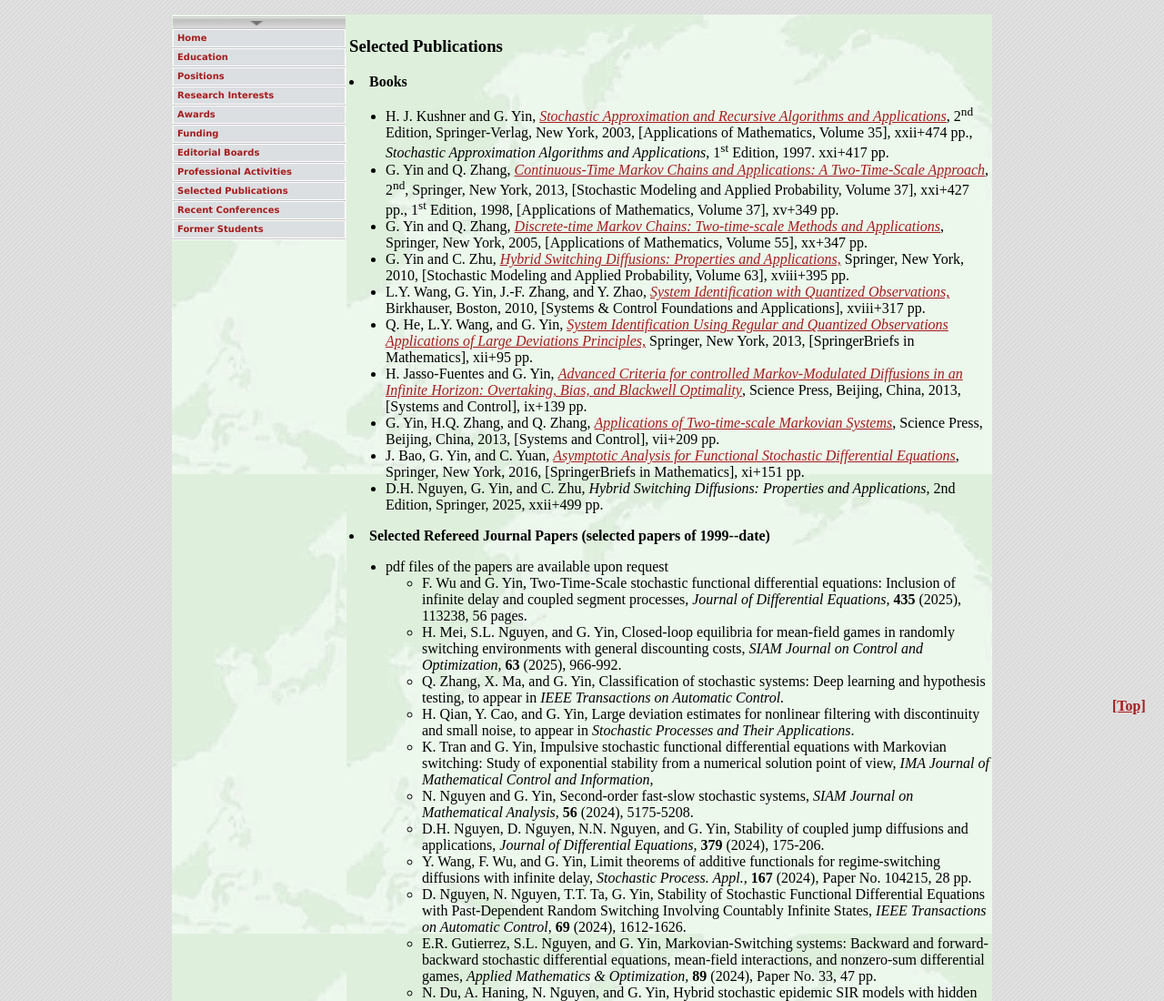
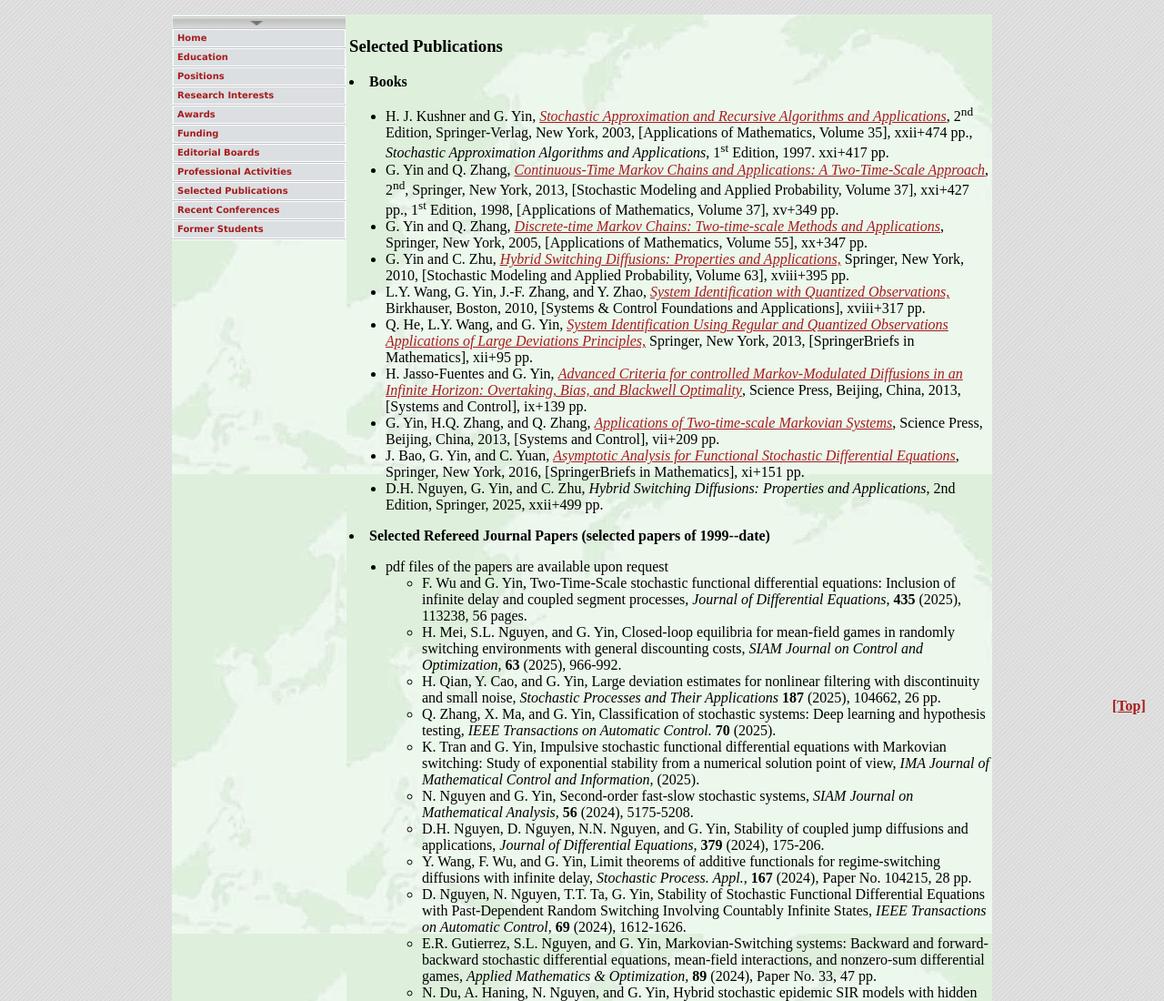
Before and after one commit to gang-george-yin/gang-george-yin.github.io, a plain HTML site: page selected_publications.html in a window 1280 px wide. Shown: the top 1100 px of the page at 91% size. Drawn offline with Linux system fonts and the light colour scheme.

Commit message:
Add files via upload

```diff
--- a/selected_publications.html
+++ b/selected_publications.html
@@ -656,17 +656,18 @@ delay and coupled segment processes, <i>Journal of Differential Equations</i>, <
  <i>SIAM Journal on Control and Optimization,</i> <b>63</b> (2025), 966-992.
  </li>
 
- <li> Q. Zhang, X. Ma, and G. Yin, Classification of stochastic systems: Deep learning and hypothesis
-testing, to appear in <i>IEEE Transactions on Automatic Control.</i>
+<li> H. Qian, Y. Cao, and G. Yin, Large deviation estimates for nonlinear filtering with discontinuity and small noise,
+<i>Stochastic Processes and Their Applications</i> <b>187</b> (2025),  104662, 26 pp.
  </li>
 
-<li> H. Qian, Y. Cao, and G. Yin, Large deviation estimates for nonlinear filtering with discontinuity and small noise,
-to appear in <i>Stochastic Processes and Their Applications</i>.
+<li> Q. Zhang, X. Ma, and G. Yin, Classification of stochastic systems: Deep learning and hypothesis
+testing, <i>IEEE Transactions on Automatic Control.</i> <b>70</b> (2025).
  </li>
+
 
 <li> K. Tran and G. Yin, Impulsive stochastic functional differential equations with Markovian switching:
 Study of exponential stability from a numerical solution point of view,
-<i>IMA Journal of Mathematical Control and Information,</i>
+<i>IMA Journal of Mathematical Control and Information,</i> (2025).
 </li>
 
 <li> N. Nguyen and G. Yin,
```
